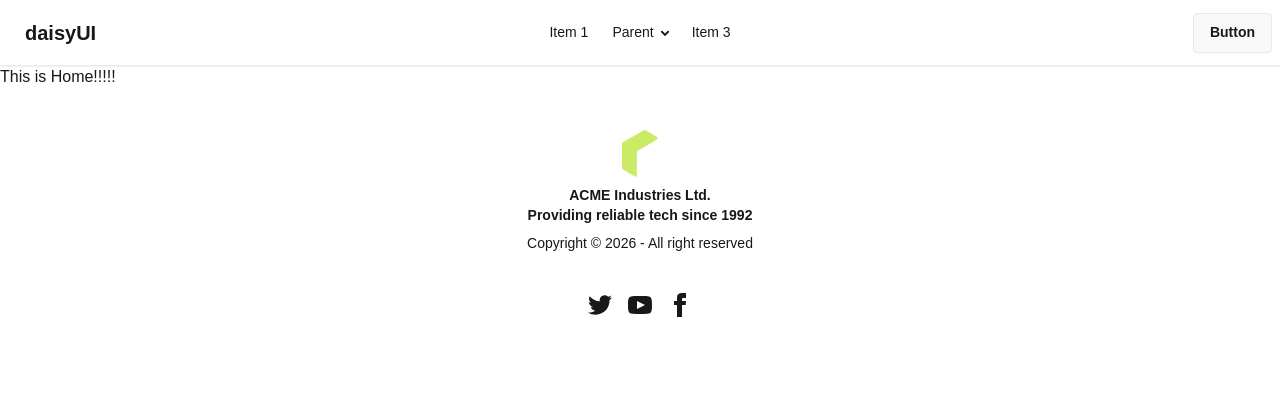
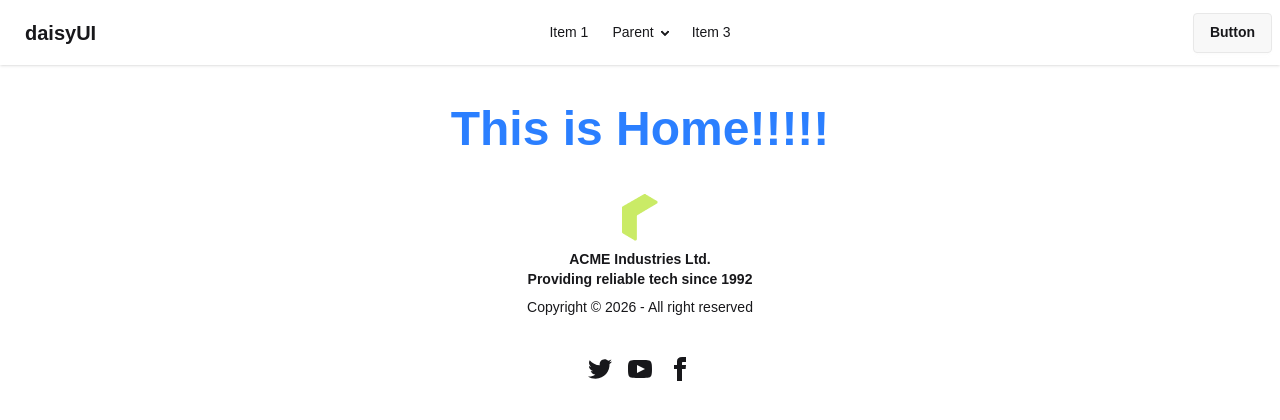
Before and after one commit to tarekhossenpc/ZAP-SHIFT-CLIENT, a React (Vite) app: page / in a window 1280 px wide. Shown: the top 420 px of the page. Built offline with nearby package versions, Linux system fonts and the light colour scheme.

Commit message:
little part is designed through tailwind css

```diff
--- a/src/pages/Home/Home/Home.jsx
+++ b/src/pages/Home/Home/Home.jsx
@@ -1,7 +1,7 @@
 
 const Home = () => {
     return (
-        <div>
+        <div className="text-center mt-10 text-blue-500 text-5xl font-bold">
             This is Home!!!!!
         </div>
     );
```
